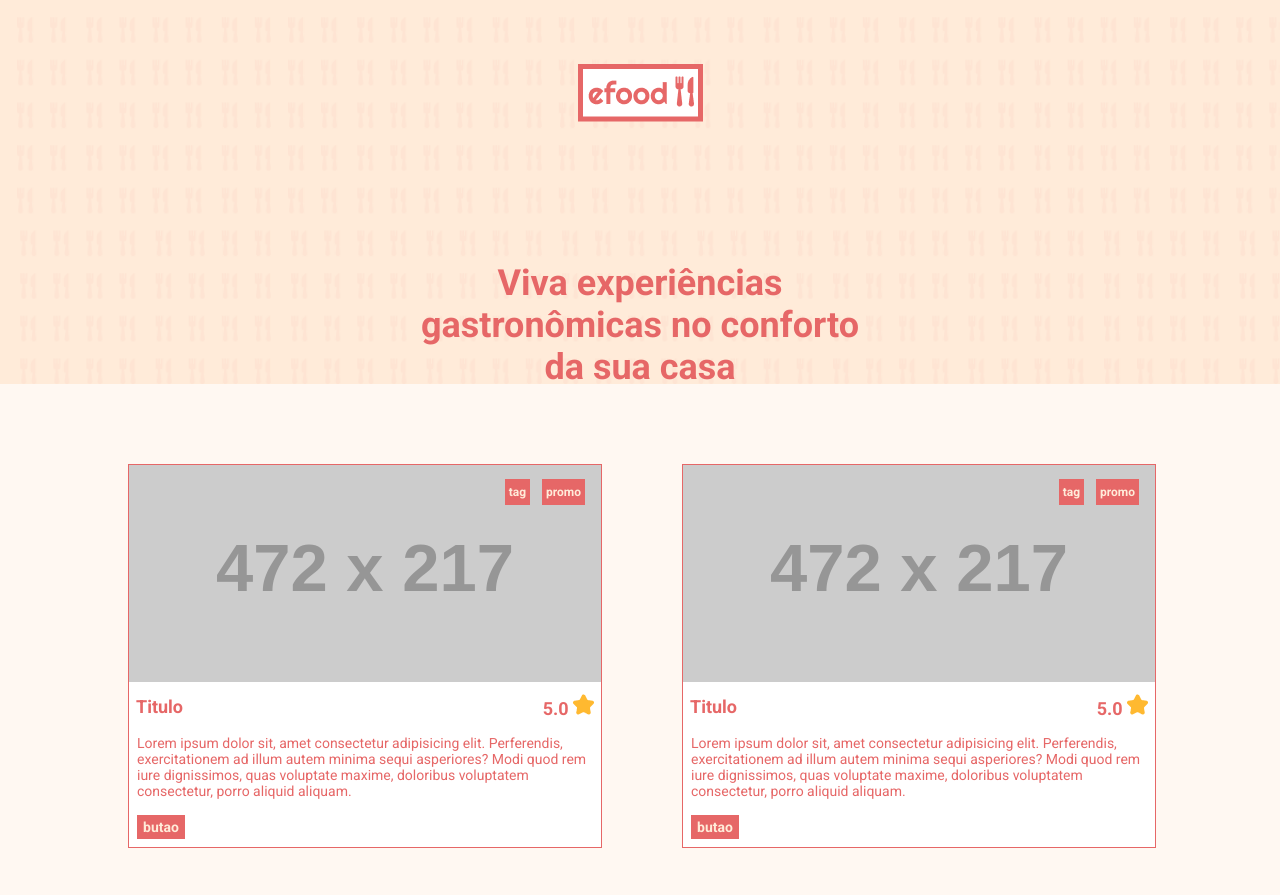
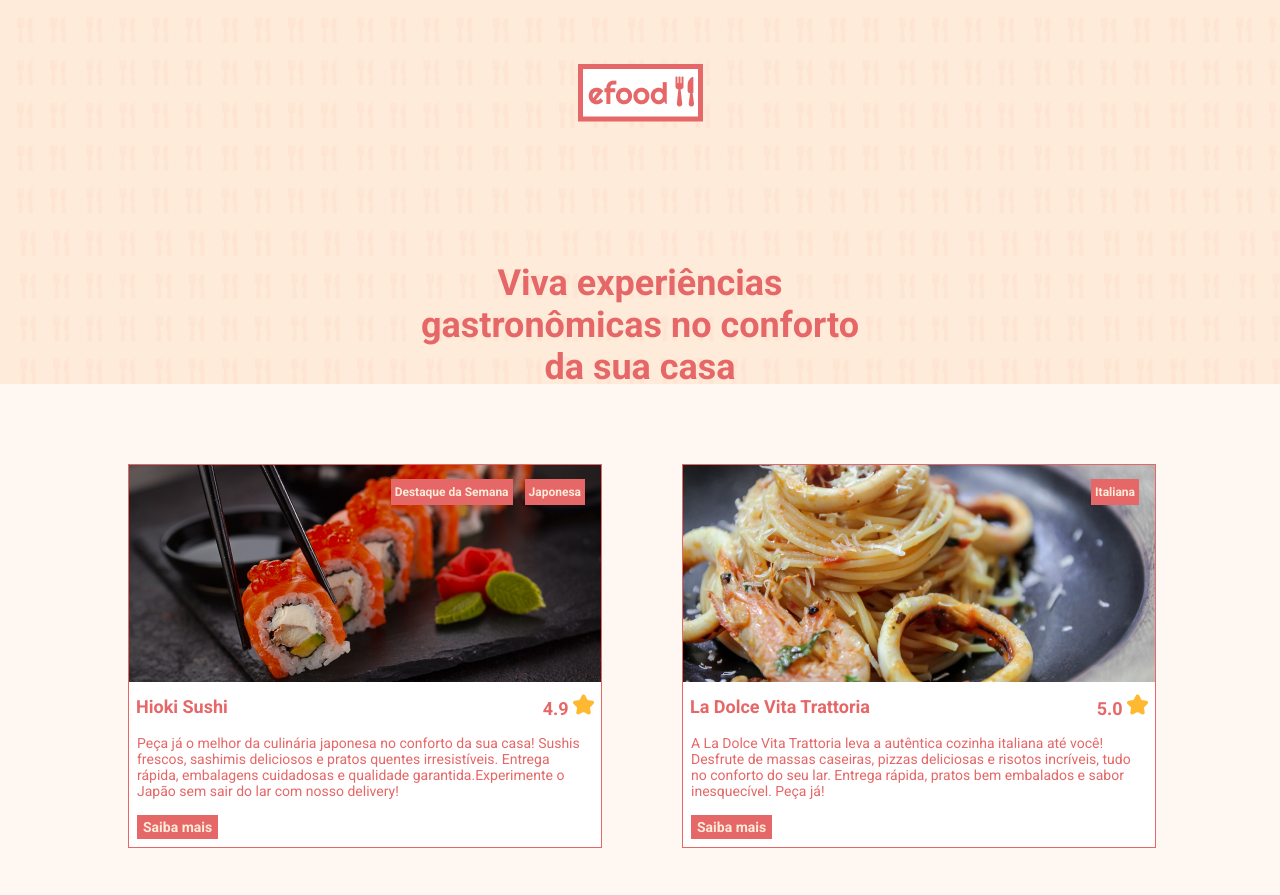
Before and after one commit to CristianoMolon/e_food, a React (Create React App) app: page / in a window 1280 px wide. Shown: the top 895 px of the page. Built offline with nearby package versions, Linux system fonts and the light colour scheme.

Commit message:
finalizando os cards

```diff
--- a/src/App.tsx
+++ b/src/App.tsx
@@ -1,7 +1,17 @@
+import { createBrowserRouter, RouterProvider } from 'react-router-dom'
+
 import Footer from './components/Footer'
 import Header from './components/Header'
-import Home from './components/Home'
+
 import { GlobalCss } from './styles'
+import Home from './pages/ListaRestaurantes'
+
+const rotas = createBrowserRouter([
+  {
+    path: '/',
+    element: <Home />
+  }
+])
 
 function App() {
   return (
@@ -10,7 +20,7 @@ function App() {
       <div>
         <Header />
       </div>
-      <Home />
+      <RouterProvider router={rotas} />
       <Footer />
     </>
   )
--- /dev/null
+++ b/src/Models/Restaurantes.ts
@@ -0,0 +1,26 @@
+class Restaurante {
+  nota: string
+  infos: string[]
+  descricao: string
+  titulo: string
+  imagem: string
+  id: number
+
+  constructor(
+    id: number,
+    nota: string,
+    infos: string[],
+    descricao: string,
+    titulo: string,
+    imagem: string
+  ) {
+    this.id = id
+    this.nota = nota
+    this.infos = infos
+    this.descricao = descricao
+    this.titulo = titulo
+    this.imagem = imagem
+  }
+}
+
+export default Restaurante
--- a/src/components/Cards/index.tsx
+++ b/src/components/Cards/index.tsx
@@ -1,27 +1,31 @@
-import { Card, Descricao, Infos, Tag, Titulo } from './styles'
+import { Card, Descricao, Infos, Tag } from './styles'
 import estrela from '../../assets/images/estrela.png'
-import { Botao } from '../../styles'
+import { Botao, Titulo } from '../../styles'
 
-const Cards = () => (
+type Props = {
+  infos: string[]
+  descricao: string
+  titulo: string
+  imagem: string
+  nota: string
+}
+
+const Cards = ({ titulo, descricao, infos, imagem, nota }: Props) => (
   <Card>
-    <img src="//placehold.it/472x217" />
+    <img src={imagem} alt={titulo} />
     <Infos>
-      <Tag>tag</Tag>
-      <Tag>promo</Tag>
+      {infos.map((info) => (
+        <Tag key={info}>{info}</Tag>
+      ))}
     </Infos>
     <div className="align">
-      <Titulo>Titulo</Titulo>
+      <Titulo>{titulo}</Titulo>
       <Titulo>
-        5.0 <img src={estrela} />
+        {nota} <img src={estrela} />
       </Titulo>
     </div>
-    <Descricao>
-      Lorem ipsum dolor sit, amet consectetur adipisicing elit. Perferendis,
-      exercitationem ad illum autem minima sequi asperiores? Modi quod rem iure
-      dignissimos, quas voluptate maxime, doloribus voluptatem consectetur,
-      porro aliquid aliquam.
-    </Descricao>
-    <Botao>butao</Botao>
+    <Descricao>{descricao}</Descricao>
+    <Botao>Saiba mais</Botao>
   </Card>
 )
 
--- a/src/components/Cards/styles.ts
+++ b/src/components/Cards/styles.ts
@@ -27,15 +27,6 @@ export const Infos = styled.div`
   top: 16px;
   right: 16px;
 `
-
-export const Titulo = styled.h3`
-  font-size: 18px;
-  font-weight: bold;
-  color: ${Cores.vermelho};
-  line-height: 21px;
-  margin: 8px 7px;
-`
-
 export const Descricao = styled.p`
   font-size: 14px;
   color: ${Cores.vermelho};
--- a/src/components/Home/index.tsx
+++ /dev/null
@@ -1,25 +0,0 @@
-import Cards from '../Cards'
-import { Container, ListaRestaurante } from './styles'
-
-const Home = () => (
-  <Container>
-    <div className="container">
-      <ListaRestaurante>
-        <li>
-          <Cards />
-        </li>
-        <li>
-          <Cards />
-        </li>
-        <li>
-          <Cards />
-        </li>
-        <li>
-          <Cards />
-        </li>
-      </ListaRestaurante>
-    </div>
-  </Container>
-)
-
-export default Home
--- /dev/null
+++ b/src/components/ListaRestaurantes/index.tsx
@@ -0,0 +1,28 @@
+import Restaurante from '../../Models/Restaurantes'
+import Cards from '../Cards'
+import { Container, ListaRestaurante } from './styles'
+
+type Props = {
+  restaurantes: Restaurante[]
+}
+
+const Home = ({ restaurantes }: Props) => (
+  <Container>
+    <div className="container">
+      <ListaRestaurante>
+        {restaurantes.map((restaurante) => (
+          <Cards
+            key={restaurante.id}
+            infos={restaurante.infos}
+            descricao={restaurante.descricao}
+            titulo={restaurante.titulo}
+            imagem={restaurante.imagem}
+            nota={restaurante.nota}
+          />
+        ))}
+      </ListaRestaurante>
+    </div>
+  </Container>
+)
+
+export default Home
--- /dev/null
+++ b/src/pages/ListaRestaurantes/index.tsx
@@ -0,0 +1,67 @@
+import Restaurante from '../../Models/Restaurantes'
+
+import japonesa from '../../assets/images/japonesa.png'
+import italiana from '../../assets/images/italiana.png'
+
+import ListaRestaurantes from '../../components/ListaRestaurantes'
+
+const restaurantes: Restaurante[] = [
+  {
+    id: 1,
+    imagem: japonesa,
+    titulo: 'Hioki Sushi',
+    nota: '4.9',
+    descricao:
+      'Peça já o melhor da culinária japonesa no conforto da sua casa! Sushis frescos, sashimis deliciosos e pratos quentes irresistíveis. Entrega rápida, embalagens cuidadosas e qualidade garantida.Experimente o Japão sem sair do lar com nosso delivery!',
+    infos: ['Destaque da Semana', 'Japonesa']
+  },
+  {
+    id: 2,
+    imagem: italiana,
+    titulo: 'La Dolce Vita Trattoria',
+    nota: '5.0',
+    descricao:
+      'A La Dolce Vita Trattoria leva a autêntica cozinha italiana até você! Desfrute de massas caseiras, pizzas deliciosas e risotos incríveis, tudo no conforto do seu lar. Entrega rápida, pratos bem embalados e sabor inesquecível. Peça já!',
+    infos: ['Italiana']
+  },
+  {
+    id: 3,
+    imagem: italiana,
+    titulo: 'La Dolce Vita Trattoria',
+    nota: '5.0',
+    descricao:
+      'A La Dolce Vita Trattoria leva a autêntica cozinha italiana até você! Desfrute de massas caseiras, pizzas deliciosas e risotos incríveis, tudo no conforto do seu lar. Entrega rápida, pratos bem embalados e sabor inesquecível. Peça já!',
+    infos: ['Italiana']
+  },
+  {
+    id: 4,
+    imagem: italiana,
+    titulo: 'La Dolce Vita Trattoria',
+    nota: '5.0',
+    descricao:
+      'A La Dolce Vita Trattoria leva a autêntica cozinha italiana até você! Desfrute de massas caseiras, pizzas deliciosas e risotos incríveis, tudo no conforto do seu lar. Entrega rápida, pratos bem embalados e sabor inesquecível. Peça já!',
+    infos: ['Italiana']
+  },
+  {
+    id: 5,
+    imagem: italiana,
+    titulo: 'La Dolce Vita Trattoria',
+    nota: '5.0',
+    descricao:
+      'A La Dolce Vita Trattoria leva a autêntica cozinha italiana até você! Desfrute de massas caseiras, pizzas deliciosas e risotos incríveis, tudo no conforto do seu lar. Entrega rápida, pratos bem embalados e sabor inesquecível. Peça já!',
+    infos: ['Italiana']
+  },
+  {
+    id: 6,
+    imagem: italiana,
+    titulo: 'La Dolce Vita Trattoria',
+    nota: '5.0',
+    descricao:
+      'A La Dolce Vita Trattoria leva a autêntica cozinha italiana até você! Desfrute de massas caseiras, pizzas deliciosas e risotos incríveis, tudo no conforto do seu lar. Entrega rápida, pratos bem embalados e sabor inesquecível. Peça já!',
+    infos: ['Italiana']
+  }
+]
+
+const Home = () => <ListaRestaurantes restaurantes={restaurantes} />
+
+export default Home
--- a/src/styles.ts
+++ b/src/styles.ts
@@ -22,6 +22,13 @@ export const GlobalCss = createGlobalStyle`
   }
   }
 `
+export const Titulo = styled.h3`
+  font-size: 18px;
+  font-weight: bold;
+  color: ${Cores.vermelho};
+  line-height: 21px;
+  margin: 8px 7px;
+`
 
 export const Botao = styled.button`
   padding: 4px 6px;
```
Also changed, not shown: src/components/ListaRestaurantes/styles.ts (renamed from src/components/Home/styles.ts).
